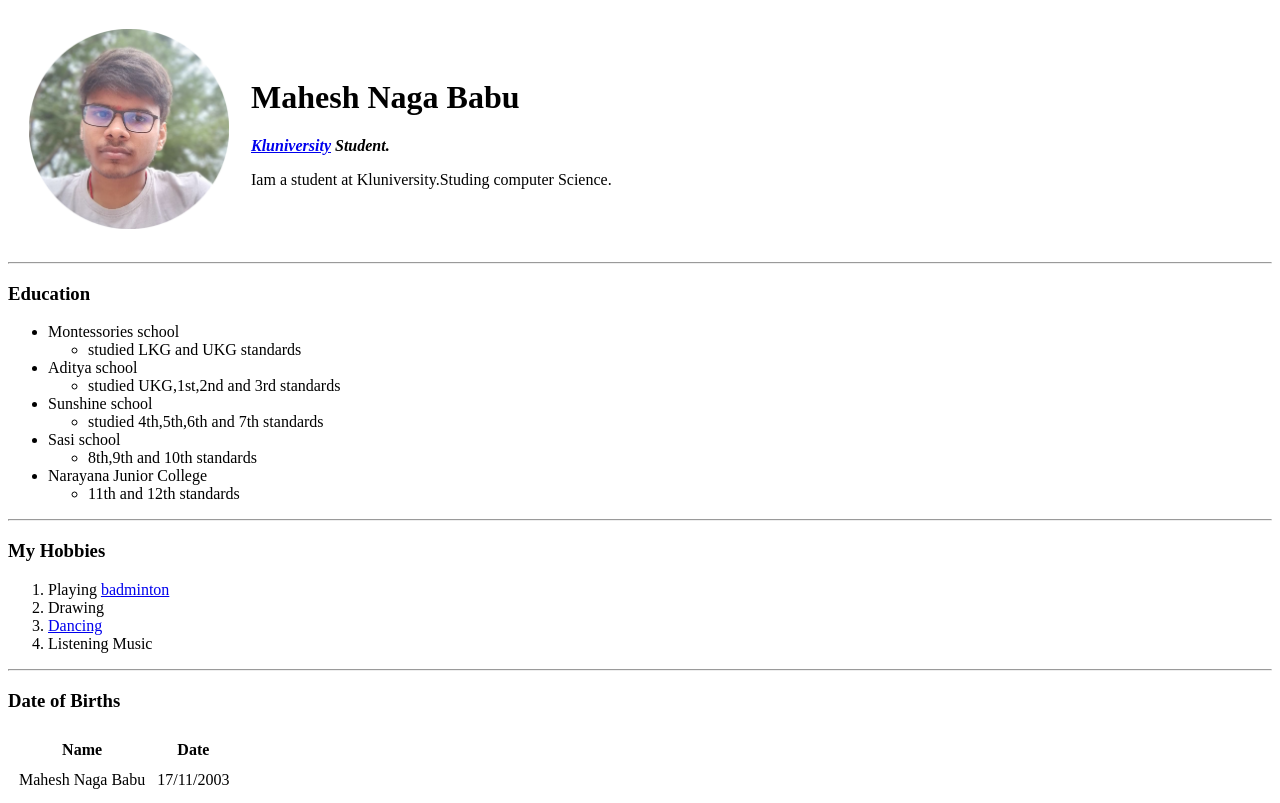
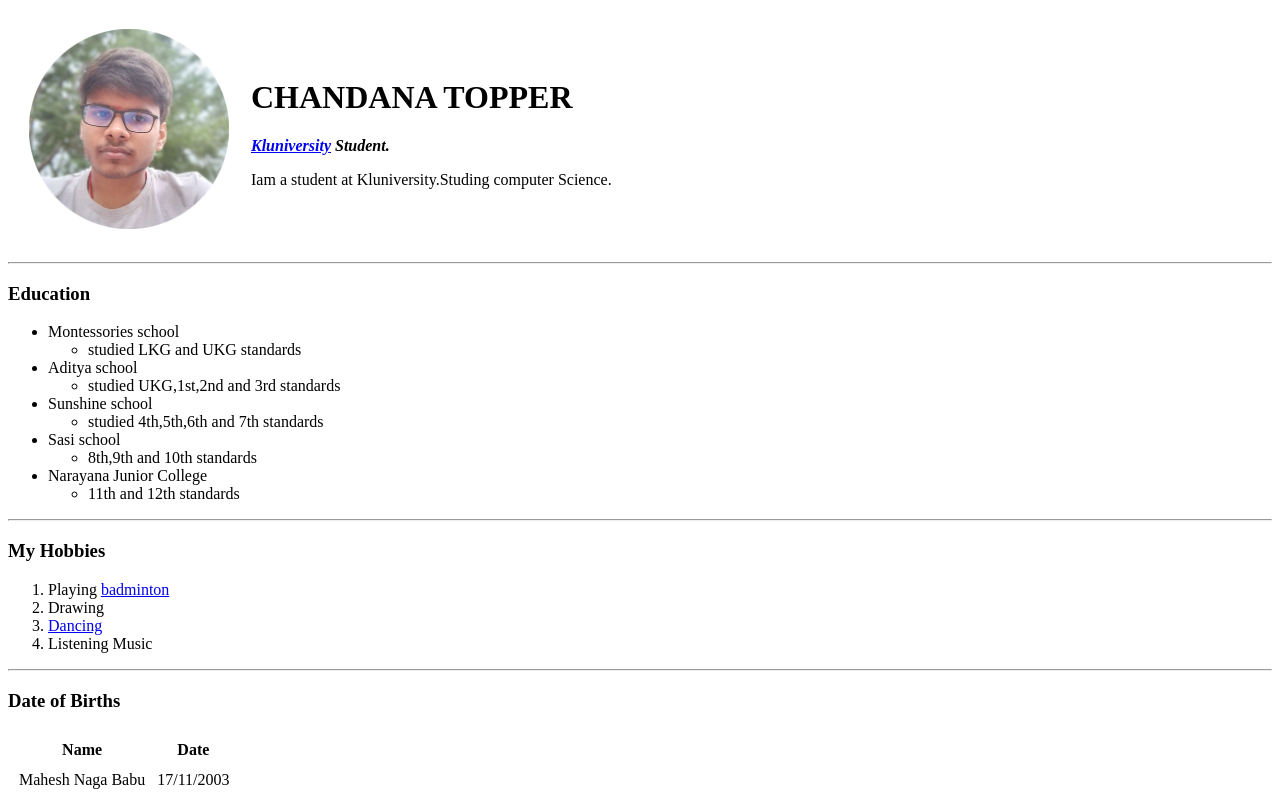
Before and after one commit to maheshnagababu/lsvtm, a plain HTML site: page index.html in a window 1280 px wide. Shown: the top 803 px of the page. Drawn offline with Linux system fonts and the light colour scheme; files whose address does not match are found by name.

Commit message:
Update index.html

```diff
--- a/index.html
+++ b/index.html
@@ -12,7 +12,7 @@
                 <img src="C:\Users\USER\Documents\FULL STACK WEB DEVELOPMENT - Angela Yu\web development\HTML-PERSONAL SITE\mahesh1-modified.png" alt="Mahesh profile pic" height="200" width="200">
             </td>
             <td>
-                <h1>Mahesh Naga Babu</h1>
+                <h1>CHANDANA TOPPER</h1>
                 <p><em><strong><a href="https://www.kluniversity.in/">Kluniversity</a> Student.</strong></em></p>
                 <p>Iam a student at Kluniversity.Studing computer Science.</p>
             </td>
```
